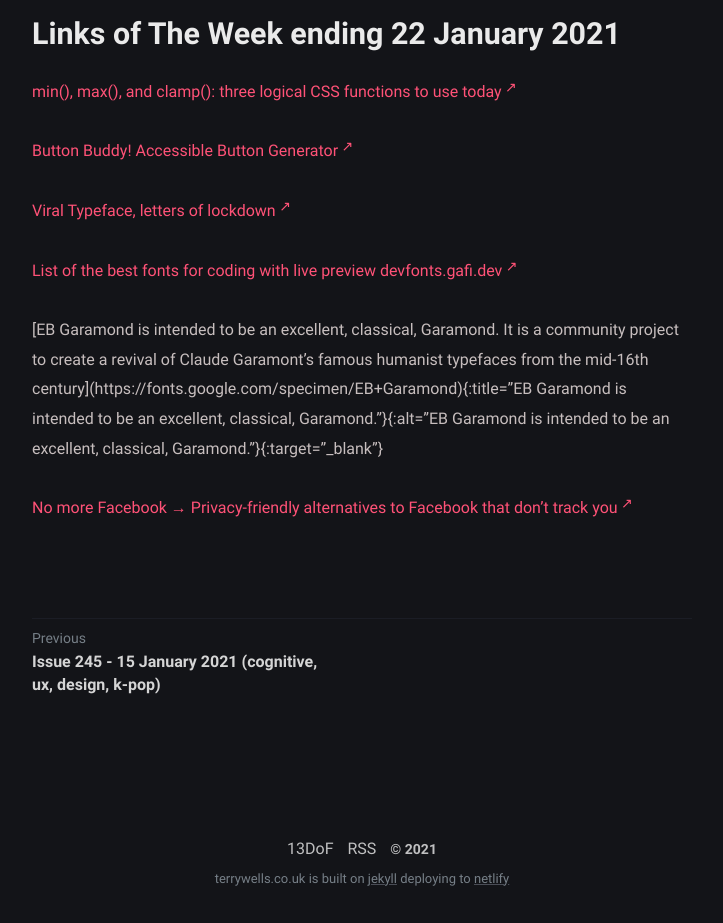
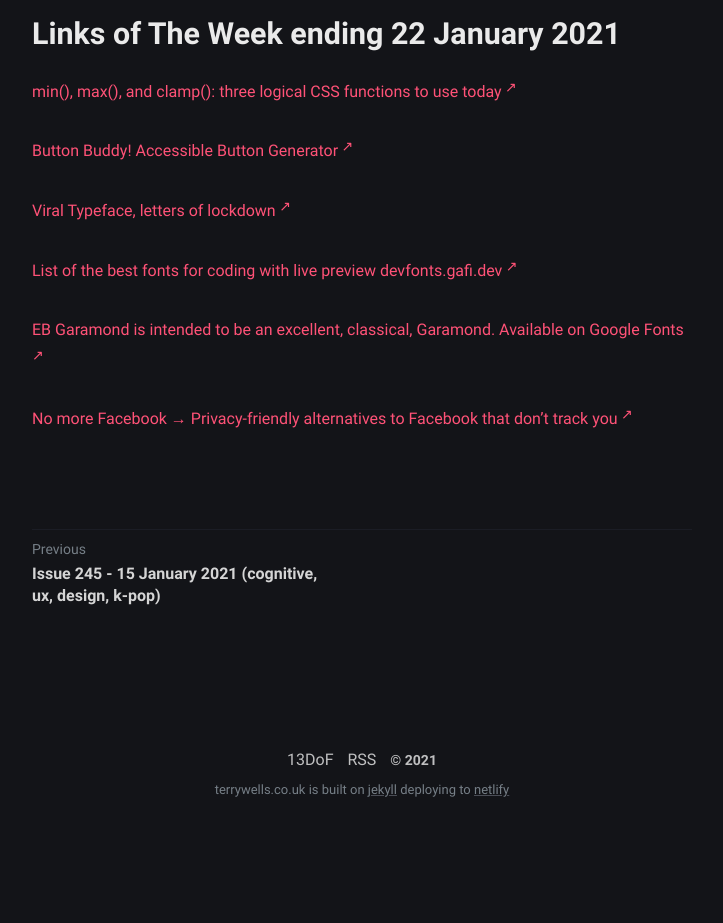
Before and after one commit to wristtattoo/jekyll-klise, a Jekyll site: the page built from _posts/2021-01-22-issue-246-22-january-2021-css-typography-typefaces-and-fonts.md, in a window 1280 px wide, cut to the strip 772-1695 px from the top of the page. Shown: the whole strip, without its empty margins (278-1001 px from the left). Built offline with Jekyll 4.4.1, drawn with Linux system fonts in a browser that asks for light colours; a script that is not in the unit is left out; after the commit the page ends 1606 px from its top, so only the background shows below that.

Commit message:
Update Links of The Week “2021-01-22-issue-246-22-january-2021-css-typography-typefaces-and-fonts”

```diff
--- a/_posts/2021-01-22-issue-246-22-january-2021-css-typography-typefaces-and-fonts.md
+++ b/_posts/2021-01-22-issue-246-22-january-2021-css-typography-typefaces-and-fonts.md
@@ -16,6 +16,6 @@ date: 2021-01-22T10:12:40.737Z
 
 [List of the best fonts for coding with live preview devfonts.gafi.dev](https://devfonts.gafi.dev/){:title="List of the best fonts for coding with live preview devfonts.gafi.dev"}{:alt="List of the best fonts for coding with live preview devfonts.gafi.dev"}{:target="_blank"}
 
-\[EB Garamond is intended to be an excellent, classical, Garamond. It is a community project to create a revival of Claude Garamont’s famous humanist typefaces from the mid-16th century](https://fonts.google.com/specimen/EB+Garamond){:title="EB Garamond is intended to be an excellent, classical, Garamond."}{:alt="EB Garamond is intended to be an excellent, classical, Garamond."}{:target="_blank"}
+[EB Garamond is intended to be an excellent, classical, Garamond. Available on Google Fonts](https://fonts.google.com/specimen/EB+Garamond){:title="EB Garamond"}{:alt="EB Garamond"}{:target="_blank"}
 
 [No more Facebook → Privacy-friendly alternatives to Facebook that don't track you](https://nomorefacebook.xyz/){:title="No more Facebook → Privacy-friendly alternatives to Facebook that don't track you"}{:alt="No more Facebook → Privacy-friendly alternatives to Facebook that don't track you"}{:target="_blank"}
```
